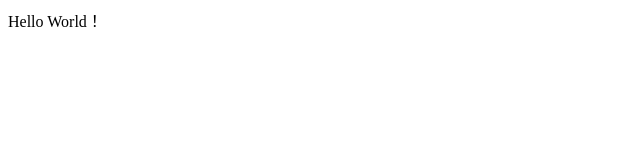
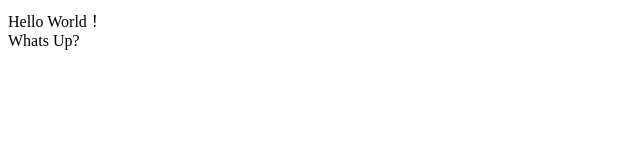
Before and after one commit to daldalman0511/sample, a plain HTML site: page index.html in a window 1280 px wide. Shown: the full height of the page, 0-640 px from the left. Drawn offline with Linux system fonts and the light colour scheme.

Commit message:
[Add] index

```diff
--- a/index.html
+++ b/index.html
@@ -5,6 +5,7 @@
 </head>
 
 <body>
-    Hello World！
+    Hello World！<br>
+    Whats Up?
 </body>
 </html>
```
